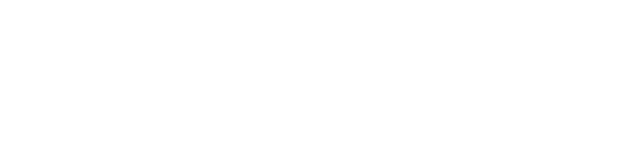
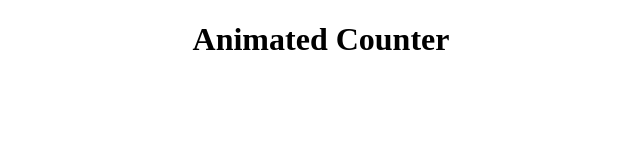
Before and after one commit to patrickdavein/animated-counter-bckp, a plain HTML site: page index.html in a window 1280 px wide. Shown: the whole page, without its empty margins (319-959 px from the left). Drawn offline with Linux system fonts and the light colour scheme.

Commit message:
base commit

```diff
--- a/index.html
+++ b/index.html
@@ -11,5 +11,25 @@
 <body>
 
 
+                        <center>
+    <h1>
+        Animated Counter
+    </h1>
+
+    <div class="counters">
+
+        <div class="container">
+
+
+
+        </div>
+
+    </div>
+
+
+                    </center>
+
+
+
 </body>
 </html>
```
